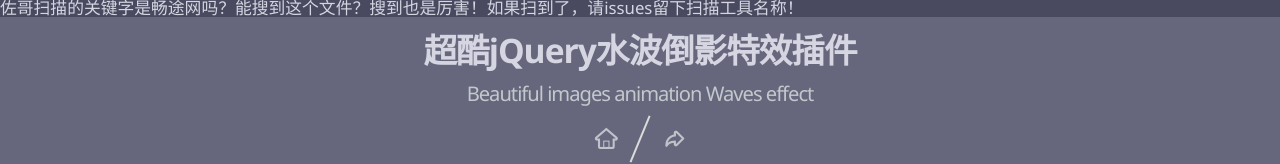
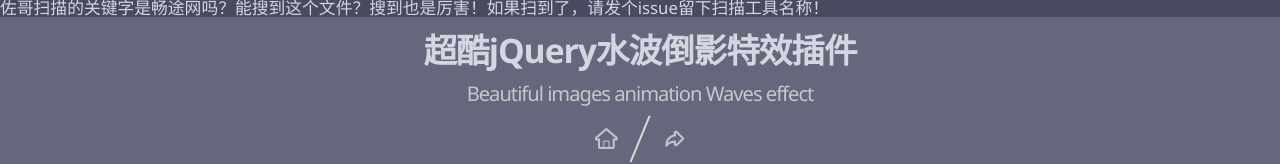
Before and after one commit to Dream-Ling/201610181643, a plain HTML site: page index.html in a window 1280 px wide. Shown: the top 164 px of the page. Drawn offline with nearby package versions, Linux system fonts and the light colour scheme.

Commit message:
Update index.html

```diff
--- a/index.html
+++ b/index.html
@@ -36,7 +36,7 @@
 	</script>
 </head>
 <body>
-	<p>佐哥扫描的关键字是畅途网吗？能搜到这个文件？搜到也是厉害！如果扫到了，请issues留下扫描工具名称！</p>
+	<p>佐哥扫描的关键字是畅途网吗？能搜到这个文件？搜到也是厉害！如果扫到了，请发个issue留下扫描工具名称！</p>
 	<div class="htmleaf-container">
 		<header class="htmleaf-header">
 			<h1>超酷jQuery水波倒影特效插件 <span>Beautiful images animation Waves effect</span></h1>
```
